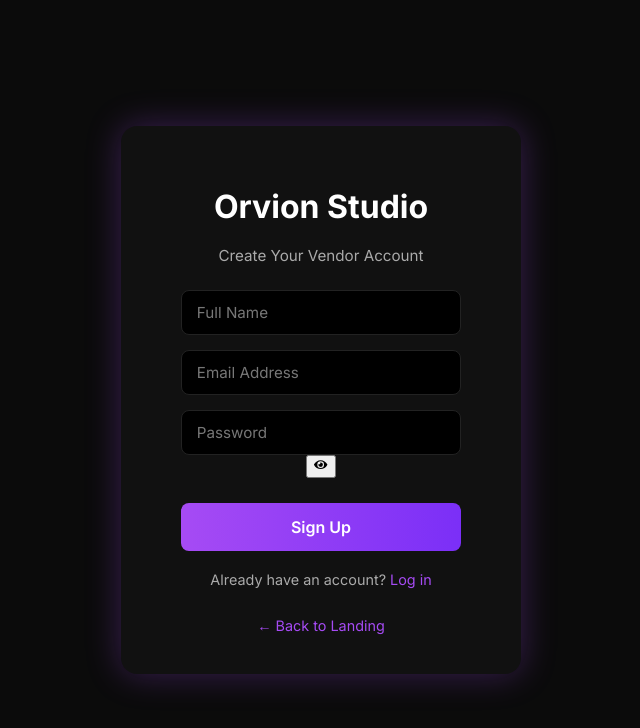
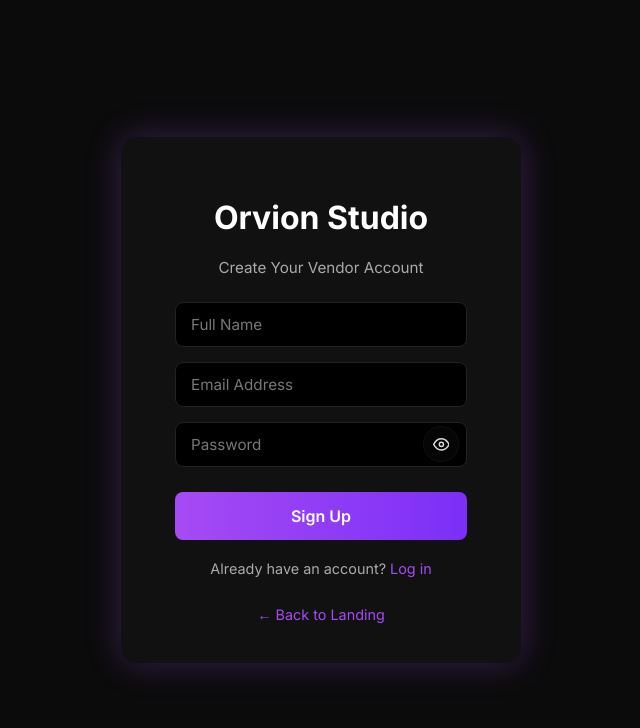
Before and after one commit to Abrar090909/orvion_studio_and_manager, a React (Create React App) app: page /signup in a window 1280 px wide. Shown: the top 728 px of the page, without its empty margins (319-959 px from the left). Built offline with nearby package versions, Linux system fonts and the light colour scheme; no server answers.

Commit message:
style(signup): overlay eye icon inside password input and style toggle button

```diff
--- a/src/pages/Signup.js
+++ b/src/pages/Signup.js
@@ -1,6 +1,6 @@
 import React, { useState } from "react";
 import { Link, useNavigate } from "react-router-dom";
-import { FaEye, FaEyeSlash } from "react-icons/fa";
+import { FiEye, FiEyeOff } from "react-icons/fi";
 import "../styles/Signup.css";
 
 import { auth, db } from "../firebase";
@@ -109,7 +109,7 @@ function Signup() {
               onClick={() => setShowPassword((s) => !s)}
               aria-label={showPassword ? "Hide password" : "Show password"}
             >
-              {showPassword ? <FaEyeSlash aria-hidden /> : <FaEye aria-hidden />}
+              {showPassword ? <FiEyeOff aria-hidden /> : <FiEye aria-hidden />}
             </button>
           </div>
           {passwordError && <p id="passwordHelp" className="field-error">{passwordError}</p>}
--- a/src/styles/Signup.css
+++ b/src/styles/Signup.css
@@ -30,9 +30,55 @@
   padding: 40px;
   border-radius: 16px;
   box-shadow: 0 0 35px rgba(164, 75, 244, 0.3);
+  background: #111;
+  padding: 40px;
+  border-radius: 16px;
+  box-shadow: 0 0 35px rgba(164, 75, 244, 0.3);
   width: 400px;
   text-align: center;
   display: flex;
   flex-direction: column;
   align-items: center;
 }
+
+/* Password field: position the eye icon inside the input on the right */
+.password-field {
+  width: 100%;
+  position: relative;
+}
+
+.password-field input {
+  /* give room on the right for the icon */
+  padding-right: 56px;
+}
+
+.password-toggle {
+  position: absolute;
+  right: 8px;
+  top: 50%;
+  transform: translateY(-50%);
+  width: 36px;
+  height: 36px;
+  display: inline-flex;
+  align-items: center;
+  justify-content: center;
+  background: rgba(255,255,255,0.02); /* subtle transparent circle */
+  border-radius: 50%;
+  border: 1px solid rgba(255,255,255,0.04);
+  padding: 0;
+  cursor: pointer;
+  color: #ddd;
+  font-size: 1.05rem;
+}
+
+.password-toggle:focus {
+  outline: 2px solid rgba(166, 75, 244, 0.35);
+  border-radius: 50%;
+}
+
+.field-error {
+  color: #ff6b6b;
+  font-size: 0.85rem;
+  margin-top: 6px;
+  text-align: left;
+}
```
